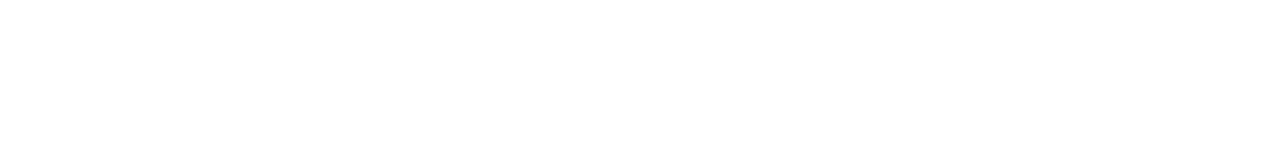
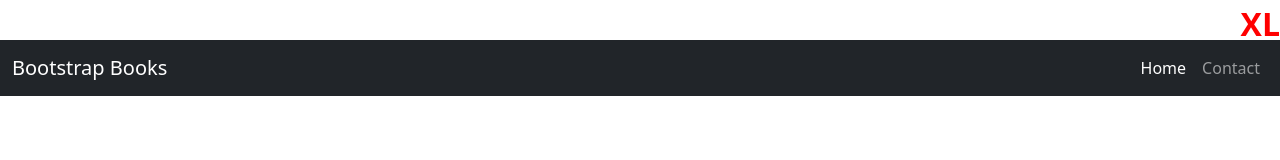
Before and after one commit to Exo-MDR-CD2000/Week2-Book-Catalog-Bootstrap, a website: page pages/contact.html in a window 1280 px wide. Drawn offline with nearby package versions, Linux system fonts and the light colour scheme.

Commit message:
contact page template

```diff
--- a/pages/contact.html
+++ b/pages/contact.html
@@ -1,14 +1,47 @@
 <!DOCTYPE html>
 <html lang="en">
+
 <head>
     <meta charset="UTF-8">
     <meta name="viewport" content="width=device-width, initial-scale=1.0">
     <title>Bootstrap Contact</title>
+    <link rel="stylesheet" href="../node_modules/bootstrap/dist/css/bootstrap.min.css">
+    <link rel="stylesheet" href="../css/bootstrap-breakpoint.css">
+    <link rel="stylesheet" href="../css/stylesheet.css">
 </head>
+
 <body>
 
-<!-- contact form for book catalog here -->
+    <!-- Navbar -->
+    <header>
+        <nav class="navbar navbar-expand-md navbar-dark bg-dark">
+            <div class="container-fluid">
+                <a class="navbar-brand" href="#">Bootstrap Books</a>
+                <button class="navbar-toggler" type="button" data-bs-toggle="collapse" data-bs-target="#navbarNav"
+                    aria-controls="navbarNav" aria-expanded="false" aria-label="Toggle navigation">
+                    <span class="navbar-toggler-icon"></span>
+                </button>
+                <!-- Navbar links -->
+                <div class="collapse navbar-collapse" id="navbarNav">
+                    <ul class="navbar-nav ms-auto">
+                        <li class="nav-item">
+                            <a class="nav-link active" aria-current="page" href="../index.html">Home</a>
+                        </li>
+                        <li class="nav-item">
+                            <a class="nav-link" href="contact.html">Contact</a>
+                        </li>
+                    </ul>
+                </div>
+            </div>
+        </nav>
+    </header>
+    <!-- contact form for book catalog here -->
 
 
+
+    <!-- Popper must be loaded in first before bootstrap JS -->
+    <script src="../node_modules/@popperjs/core/dist/umd/popper.min.js"></script>
+    <script src="../node_modules/bootstrap/dist/js/bootstrap.bundle.min.js"></script>
 </body>
+
 </html>
```
Also changed, not shown: index.html (+1 -1 lines).
